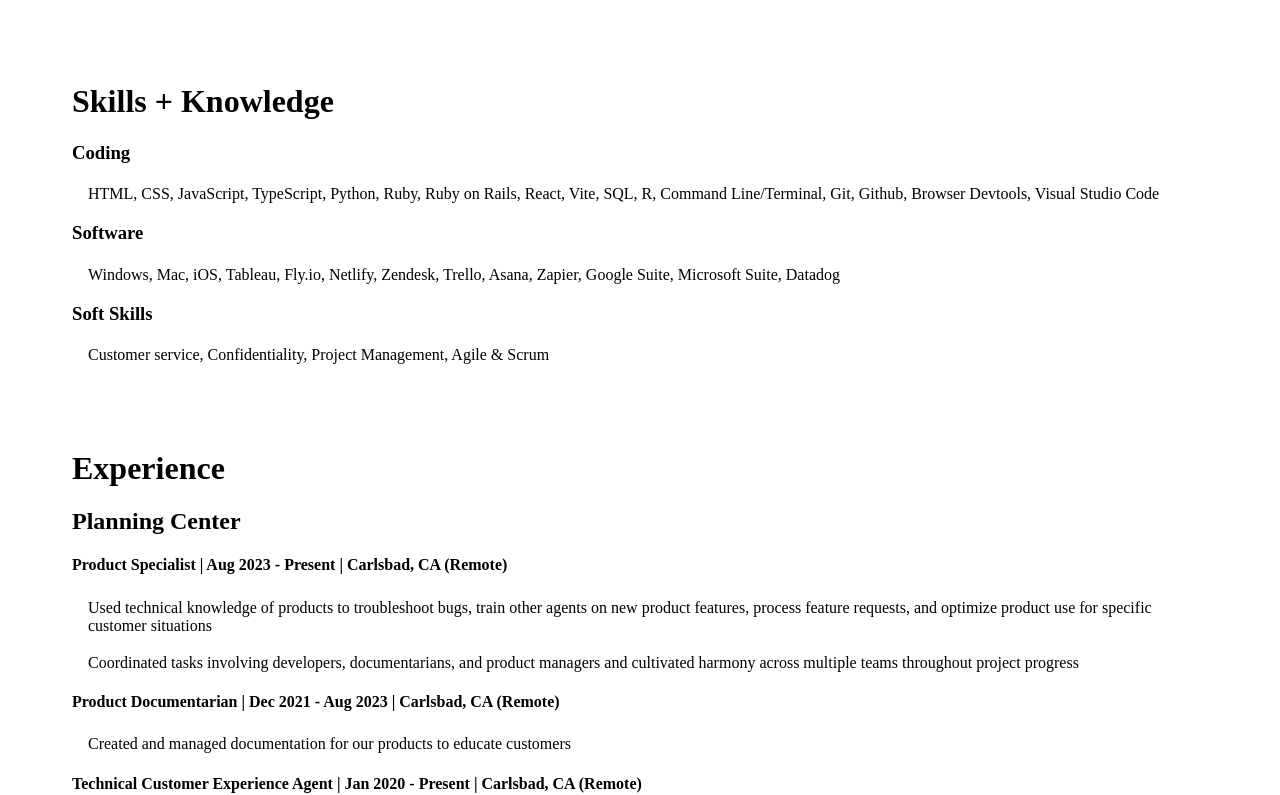
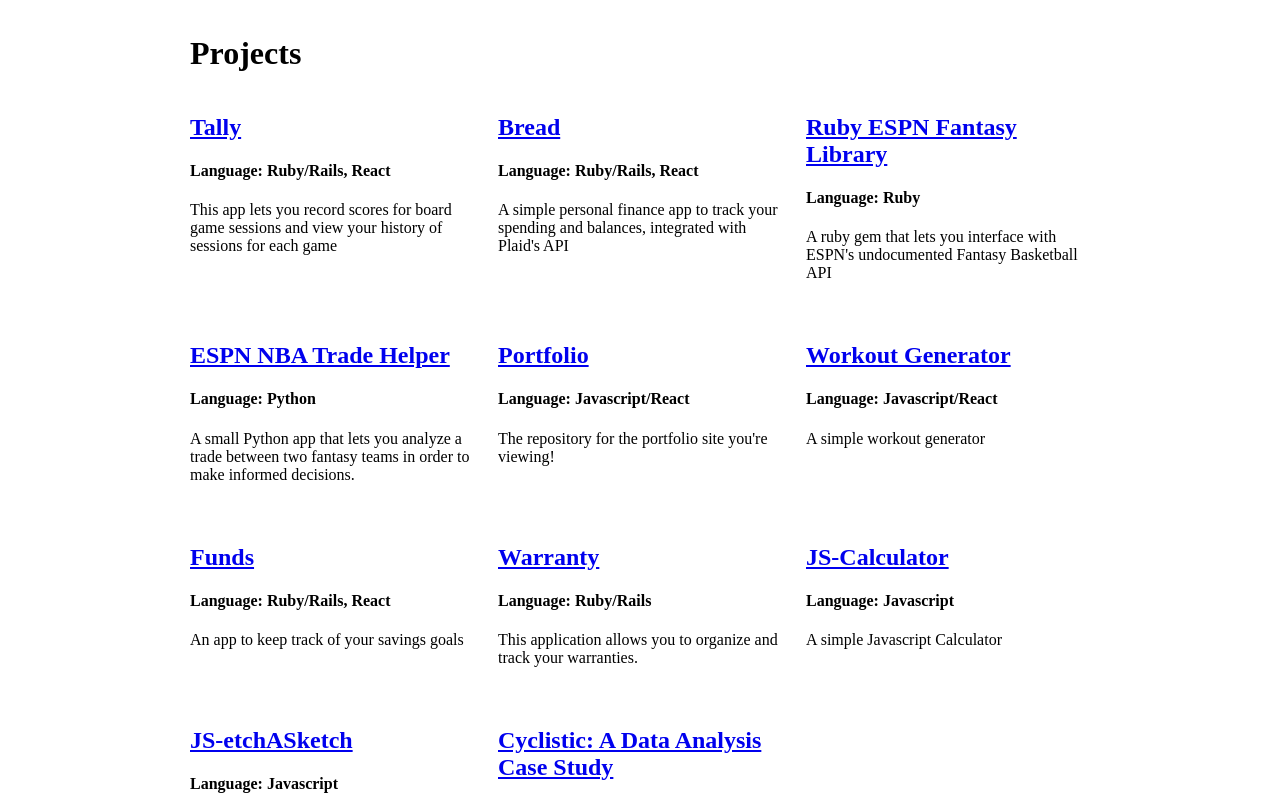
Before and after one commit to usborn116/portfolio, a React (Vite) app: page / in a window 1280 px wide. Shown: the part 476-1271 px from the top of the page. Built offline with nearby package versions, Linux system fonts and the light colour scheme; the HTML template or start-up script is replaced by a standard one.

Commit message:
added projects and more styling

```diff
--- a/src/App.jsx
+++ b/src/App.jsx
@@ -1,10 +1,10 @@
 import { Header } from './Header'
 import './styles/App.css'
-import { Links } from './Links'
 import { Education } from './Education'
 import './styles/Sections.css'
 import { Experience } from './Experience'
 import { Skills } from './Skills'
+import { Project } from './Projects'
 
 function App() {
 
@@ -12,13 +12,42 @@
     <div className='page'>
       <Header />
       <div className="section">
+        <h1>Projects</h1>
+        <div className='list-grid'>
+          <Project name='Tally' link='https://github.com/usborn116/tally' lang='Ruby/Rails, React'
+          description='This app lets you record scores for board game sessions and view your history of sessions for each game'/>
+          <Project name='Bread' link='https://github.com/usborn116/bread_app/tree/react-experiment' lang='Ruby/Rails, React'
+          description="A simple personal finance app to track your spending and balances, integrated with Plaid's API"/>
+          <Project name='Ruby ESPN Fantasy Library' link='https://github.com/usborn116/ruby_espn_fantasy_library' lang='Ruby'
+          description="A ruby gem that lets you interface with ESPN's undocumented Fantasy Basketball API"/>
+          <Project name='ESPN NBA Trade Helper' link='https://github.com/usborn116/espn-nba-trade-helper' lang='Python'
+          description="A small Python app that lets you analyze a trade between two fantasy teams in order to make informed decisions."/>
+          <Project name='Portfolio' link='https://github.com/usborn116/portfolio' lang='Javascript/React'
+          description="The repository for the portfolio site you're viewing!"/>
+          <Project name='Workout Generator' link='https://github.com/usborn116/workout' lang='Javascript/React'
+          description="A simple workout generator"/>
+          <Project name='Funds' link='https://github.com/usborn116/funds' lang='Ruby/Rails, React'
+          description="An app to keep track of your savings goals"/>
+          <Project name='Warranty' link='https://github.com/usborn116/warranty' lang='Ruby/Rails'
+          description="This application allows you to organize and track your warranties."/>
+          <Project name='JS-Calculator' link='https://github.com/usborn116/JS-calculator' lang='Javascript'
+          description="A simple Javascript Calculator"/>
+          <Project name='JS-etchASketch' link='https://github.com/usborn116/JS-etchASketch' lang='Javascript'
+          description="A simple program where you can draw on a grid of squares"/>
+          <Project name='Cyclistic: A Data Analysis Case Study' link='https://github.com/usborn116/cyclistic_data_analysis' lang='R'
+          description="A case study analysis of bike ride data using R"/>
+        </div>
+      </div>
+      <div className="section">
         <h1>Skills + Knowledge</h1>
+        <div className='list-grid'>
           <Skills type='Coding' names={['HTML', 'CSS', 'JavaScript', 'TypeScript', 'Python', 'Ruby', 'Ruby on Rails',
-          'React', 'Vite', 'SQL', 'R', 'Command Line/Terminal', 'Git', 'Github', 'Browser Devtools', 'Visual Studio Code']}/>
+          'React', 'Vite', 'SQL', 'R', 'Command Line/Terminal', 'Git', 'Github', 'Browser DevTools', 'Visual Studio Code']}/>
           <Skills type='Software' names={['Windows', 'Mac', 'iOS', 'Tableau', 'Fly.io', 'Netlify', 'Zendesk',
            'Trello', 'Asana', 'Zapier', 'Google Suite', 'Microsoft Suite', 'Datadog']}/>
-           <Skills type='Soft Skills' names={['Customer service', 'Confidentiality', 'Project Management',
+           <Skills type='Other' names={['Customer service', 'Confidentiality', 'Project Management',
           'Agile & Scrum']}/>
+        </div>
       </div>
       <div className='section'>
         <h1>Experience</h1>
--- a/src/Experience.jsx
+++ b/src/Experience.jsx
@@ -2,9 +2,9 @@
 export const Experience = ({position, time, location, description}) => {
 
     return (
-        <div className="entry">
-            <h4>{position} | {time} | {location}</h4>
-            {description.map((d, i) => <p className='list-item' key={i}>{d}</p>)}
+        <div className="entry list-item">
+            <h3>{position} | {time} | {location}</h3>
+            {description.map((d, i) => <p key={i}>{d}</p>)}
         </div>
     )
 }
--- a/src/Projects.jsx
+++ b/src/Projects.jsx
@@ -3,9 +3,9 @@
 
     return (
         <div className="entry">
-            <h3><a href={link} target='_blank' rel='noreferrer'>{name}</a></h3>
+            <h2><a href={link} target='_blank' rel='noreferrer'>{name}</a></h2>
             <h4>Language: {lang}</h4>
-            <p>About: {description}</p>
+            <p>{description}</p>
         </div>
     )
 }
--- a/src/Skills.jsx
+++ b/src/Skills.jsx
@@ -4,7 +4,7 @@
     return (
         <div className="entry">
             {type ? <h3>{type}</h3> : ''}
-            <div className="list-item">{names.join(', ')}</div>
+            <div>{names.join(', ')}</div>
         </div>
     )
 }
--- a/src/styles/App.css
+++ b/src/styles/App.css
@@ -7,6 +7,9 @@
 
 .page{
   width: 100%;
+  display: flex;
+  flex-direction: column;
+  align-items: center;
 }
 
 .header{
@@ -29,7 +32,7 @@
 }
 
 .logo:hover {
-  filter: drop-shadow(0 0 2em #61dafbaa);
+  filter: drop-shadow(0 0 1em #A0E8AF);
 }
 
 /*
@@ -50,15 +53,32 @@
 */
 
 .card {
-  padding: 2em;
+  padding: 1em 1em 1em 1em;
 }
 
 .read-the-docs {
   color: #888;
 }
 
+.list-grid{
+  display: grid;
+  grid-template-columns: 1fr 1fr 1fr;
+  gap: 1.5em;
+}
+
+.list-grid-2{
+  display: grid;
+  grid-template-columns: 1fr 1fr;
+  gap: 1.5em;
+}
+
 @media (max-width: 980px) {
   .card{
     padding: 0;
   }
+
+  .list-grid, list-grid-2{
+    grid-template-columns: 1fr;
+    gap: 0.5em;
+  }
 }
--- a/src/styles/Sections.css
+++ b/src/styles/Sections.css
@@ -3,10 +3,16 @@
 }
 
 .section{
-    padding: 2em;
+    padding: 1em;
+    width: 75%;
 }
 
 .list-item{
-    padding-top: 3px;
+    padding-top: 0.5px;
     padding-left: 1em;
+    margin: 0;
 }
+
+.list-item p{
+    margin-top: 0.5px;
+}
--- a/src/styles/index.css
+++ b/src/styles/index.css
@@ -5,7 +5,7 @@
 
   color-scheme: light dark;
   color: rgba(255, 255, 255, 0.87);
-  background-color: #242424;
+  background-color: #221D23;
 
   font-synthesis: none;
   text-rendering: optimizeLegibility;
@@ -15,11 +15,11 @@
 
 a {
   font-weight: 500;
-  color: #646cff;
+  color: #A0E8AF;
   text-decoration: inherit;
 }
 a:hover {
-  color: #535bf2;
+  color: #3AB795;
 }
 
 body {
@@ -31,8 +31,12 @@
 }
 
 h1 {
-  font-size: 3.2em;
-  line-height: 1.1;
+  font-size: 3.1em;
+  margin-top: 0em;
+}
+
+h3{
+  color:#A0E8AF;
 }
 
 button {
```
Also changed, not shown: 1 other file (tests, documents, lock files or other folders).
